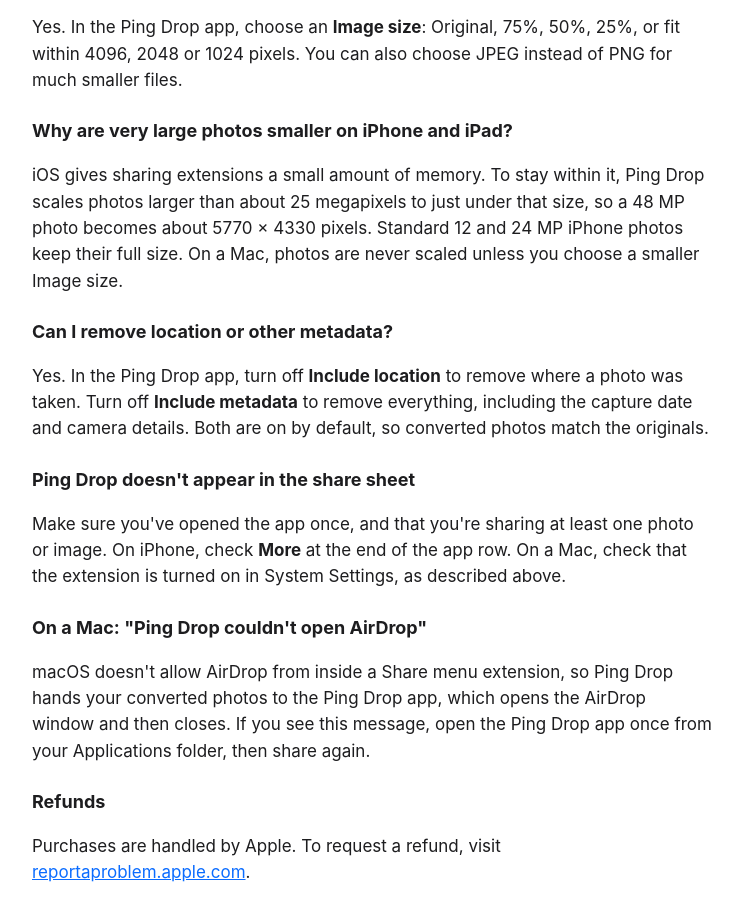
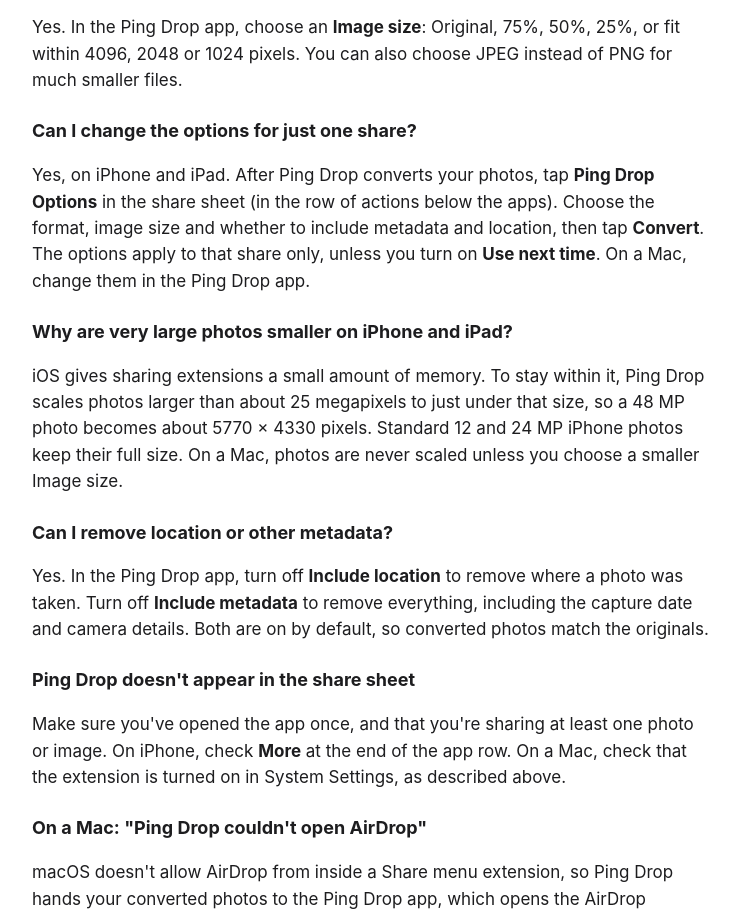
Before and after one commit to adamsdp/pingdrop-site, a plain HTML site: page support/index.html in a window 1280 px wide. Shown: the part 1803-2720 px from the top of the page, without its empty margins (268-1010 px from the left). Drawn offline with Linux system fonts and the light colour scheme.

Commit message:
PD-62: Explain Ping Drop Options on the support page
Co-Authored-By: Claude Opus 5.5 <noreply@anthropic.com>

```diff
--- a/support/index.html
+++ b/support/index.html
@@ -61,6 +61,9 @@
     <h3>Can I make the files smaller?</h3>
     <p>Yes. In the Ping Drop app, choose an <strong>Image size</strong>: Original, 75%, 50%, 25%, or fit within 4096, 2048 or 1024 pixels. You can also choose JPEG instead of PNG for much smaller files.</p>
 
+    <h3>Can I change the options for just one share?</h3>
+    <p>Yes, on iPhone and iPad. After Ping Drop converts your photos, tap <strong>Ping Drop Options</strong> in the share sheet (in the row of actions below the apps). Choose the format, image size and whether to include metadata and location, then tap <strong>Convert</strong>. The options apply to that share only, unless you turn on <strong>Use next time</strong>. On a Mac, change them in the Ping Drop app.</p>
+
     <h3>Why are very large photos smaller on iPhone and iPad?</h3>
     <p>iOS gives sharing extensions a small amount of memory. To stay within it, Ping Drop scales photos larger than about 25 megapixels to just under that size, so a 48 MP photo becomes about 5770 × 4330 pixels. Standard 12 and 24 MP iPhone photos keep their full size. On a Mac, photos are never scaled unless you choose a smaller Image size.</p>
 
```
